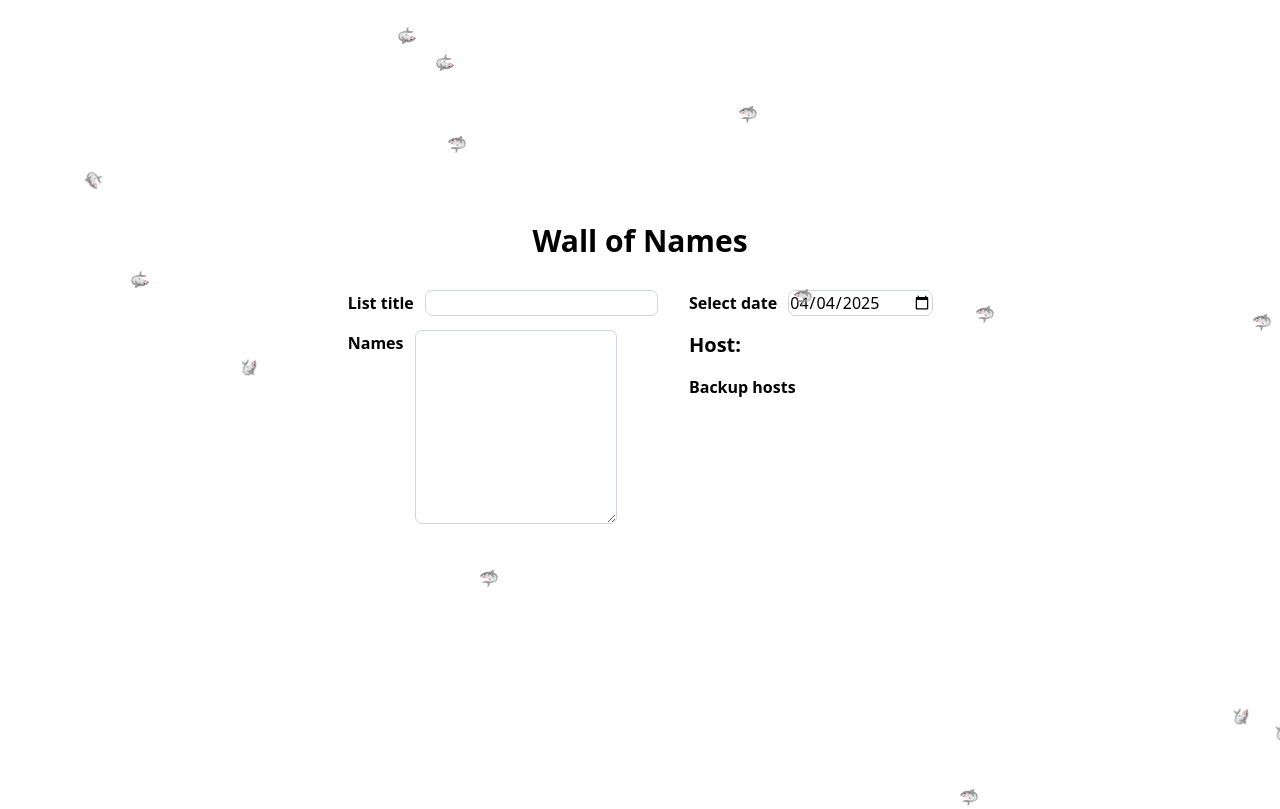
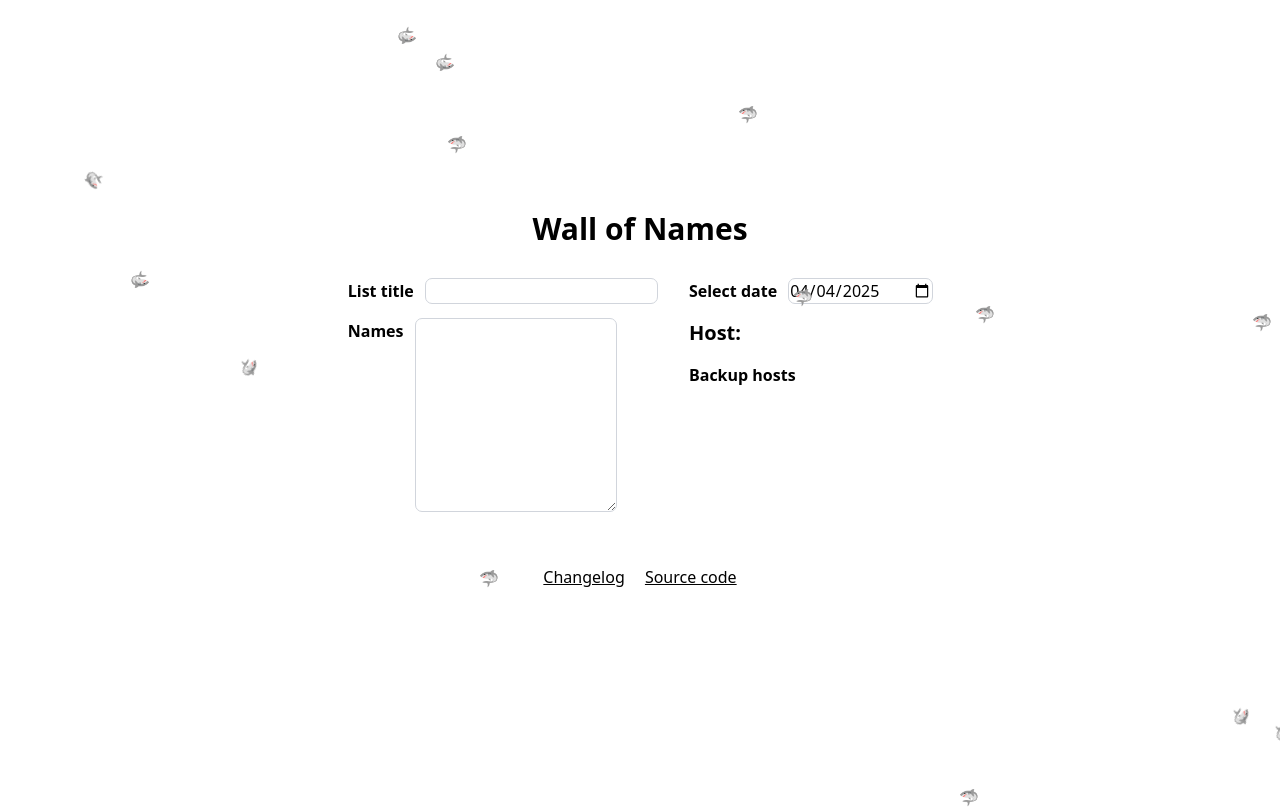
Before and after one commit to PakkuDon/wall-of-names, a plain HTML site: page index.html in a window 1280 px wide. Drawn offline with nearby package versions, Linux system fonts and the light colour scheme.

Commit message:
Add links to changelog and repository

```diff
--- a/index.html
+++ b/index.html
@@ -72,6 +72,14 @@
         <ul id="names" class="list-disc list-inside"></ul>
       </section>
     </main>
+    <footer>
+      <ul>
+        <li class="inline-block"><a href="https://github.com/PakkuDon/wall-of-names/blob/main/CHANGELOG.md"
+            target="_blank" class="underline hover:no-underline">Changelog</a></li>
+        <li class="inline-block"><a href="https://github.com/PakkuDon/wall-of-names" target="_blank"
+            class="ml-4 underline hover:no-underline">Source code</a></li>
+      </ul>
+    </footer>
 
   </div>
   <script src="./script.js"></script>
```
Also changed, not shown: 1 other file.
